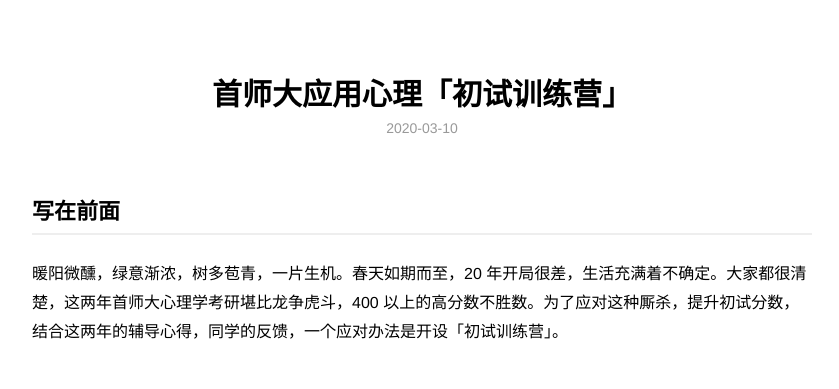
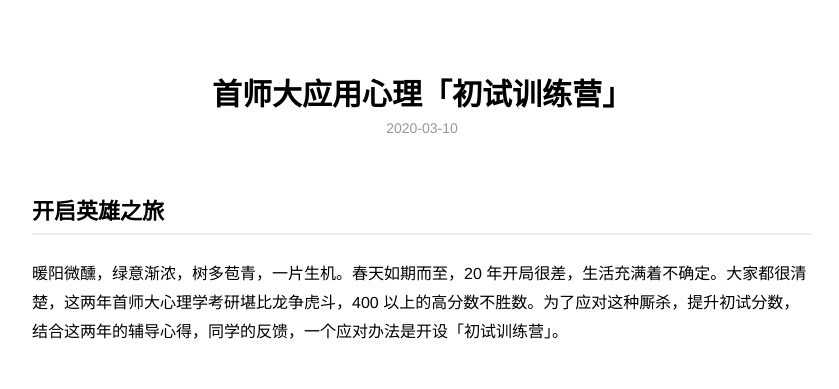
Before and after one commit to zapp926/cnu.github.io, a Jekyll site: the page built from _posts/2020-03-10-training-camp.md, in a window 1280 px wide and 900 px high. Shown: the top 389 px of the window, without its empty margins (218-1057 px from the left). Built offline with Jekyll 4.4.1, drawn with Linux system fonts in a browser that asks for light colours.

Commit message:
Update 2020-03-10-training-camp.md

```diff
--- a/_posts/2020-03-10-training-camp.md
+++ b/_posts/2020-03-10-training-camp.md
@@ -5,7 +5,7 @@ category: blog
 description: 人是世界上最好的产品，成为自己，是最大的奖赏。
 ---
 
-## 写在前面
+## 开启英雄之旅
 
 暖阳微醺，绿意渐浓，树多苞青，一片生机。春天如期而至，20 年开局很差，生活充满着不确定。大家都很清楚，这两年首师大心理学考研堪比龙争虎斗，400 以上的高分数不胜数。为了应对这种厮杀，提升初试分数，结合这两年的辅导心得，同学的反馈，一个应对办法是开设「初试训练营」。
 
```
